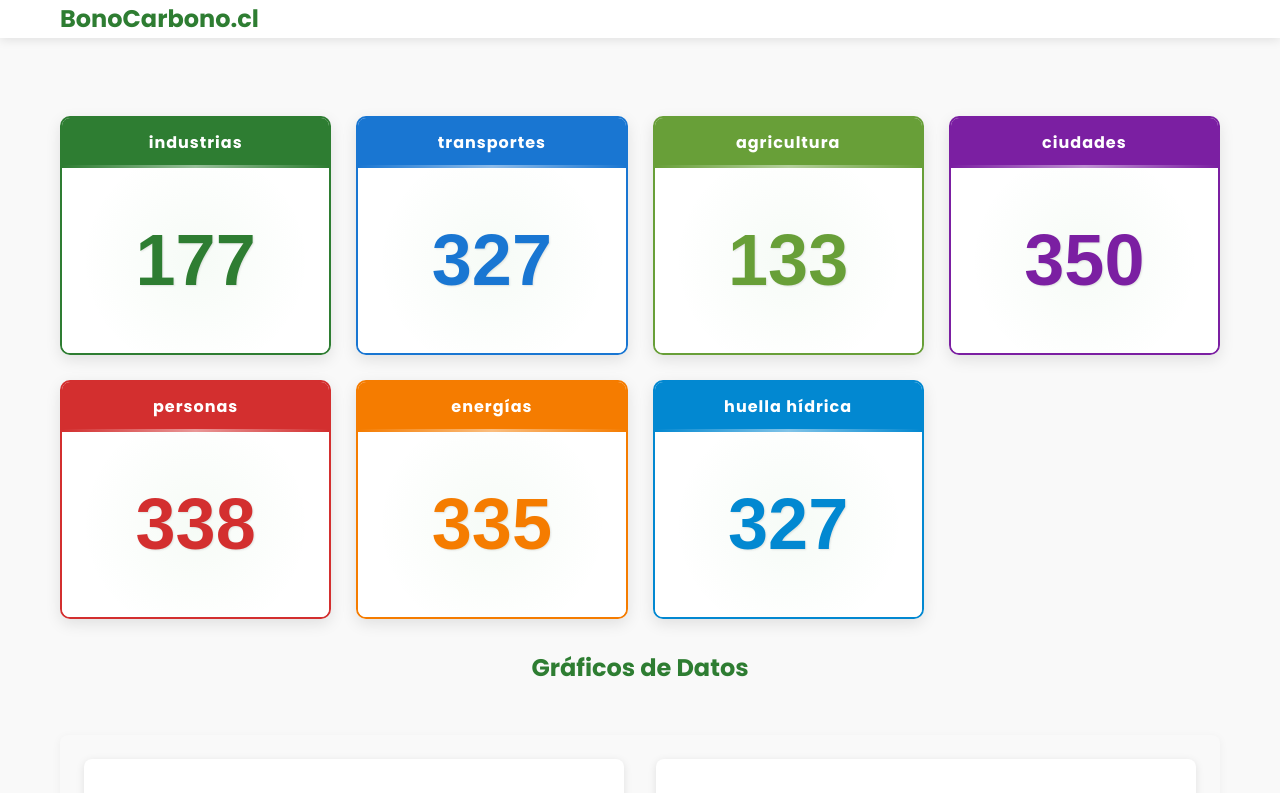
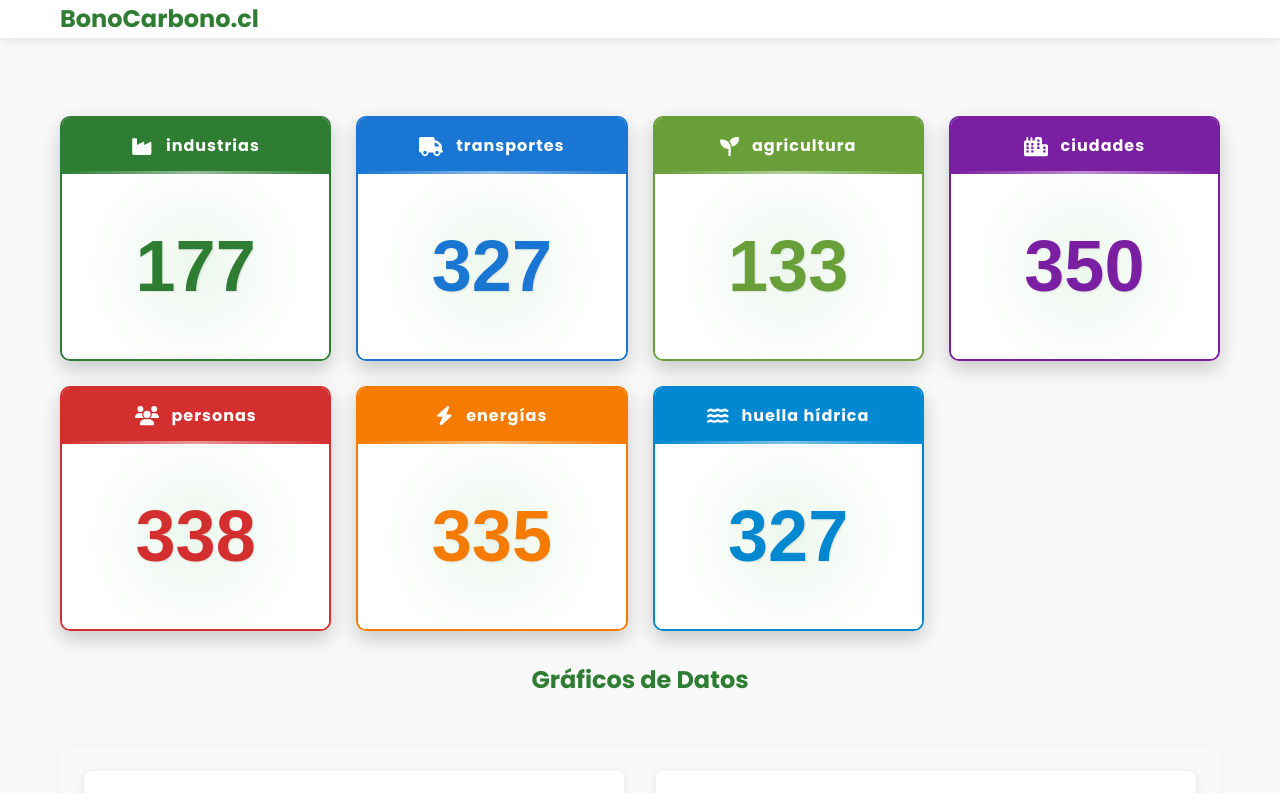
Before and after one commit to AH-jin/BonoCarbono.cl, a React (Vite) app: page / in a window 1280 px wide. Shown: the top 793 px of the page. Built offline with nearby package versions, Linux system fonts and the light colour scheme.

Commit message:
tablaV3.5

```diff
--- a/package.json
+++ b/package.json
@@ -10,6 +10,9 @@
     "preview": "vite preview"
   },
   "dependencies": {
+    "@fortawesome/fontawesome-svg-core": "^6.7.2",
+    "@fortawesome/free-solid-svg-icons": "^6.7.2",
+    "@fortawesome/react-fontawesome": "^0.2.2",
     "aos": "^2.3.4",
     "chart.js": "^4.4.9",
     "react": "^18.2.0",
--- a/src/components/CarbonTables.jsx
+++ b/src/components/CarbonTables.jsx
@@ -1,5 +1,15 @@
 import { useState, useEffect } from 'react';
 import CarbonCharts from './CarbonCharts';
+import { FontAwesomeIcon } from '@fortawesome/react-fontawesome';
+import {
+  faIndustry,
+  faTruck,
+  faSeedling,
+  faCity,
+  faUsers,
+  faBolt,
+  faWater
+} from '@fortawesome/free-solid-svg-icons';
 import './CarbonTables.css';
 import './CardStyle.css';
 
@@ -14,13 +24,13 @@ const CarbonTables = () => {
   // Generar datos al cargar el componente
   useEffect(() => {
     const categories = [
-      { id: 'industrias', name: 'industrias' },
-      { id: 'transportes', name: 'transportes' },
-      { id: 'agricultura', name: 'agricultura' },
-      { id: 'ciudades', name: 'ciudades' },
-      { id: 'personas', name: 'personas' },
-      { id: 'energias', name: 'energías' },
-      { id: 'huellaHidrica', name: 'huella hídrica' }
+      { id: 'industrias', name: 'industrias', icon: faIndustry },
+      { id: 'transportes', name: 'transportes', icon: faTruck },
+      { id: 'agricultura', name: 'agricultura', icon: faSeedling },
+      { id: 'ciudades', name: 'ciudades', icon: faCity },
+      { id: 'personas', name: 'personas', icon: faUsers },
+      { id: 'energias', name: 'energías', icon: faBolt },
+      { id: 'huellaHidrica', name: 'huella hídrica', icon: faWater }
     ];
 
     const generatedData = categories.map(category => ({
@@ -133,6 +143,7 @@ const CarbonTables = () => {
             data-aos-delay={cardData.findIndex(d => d.id === item.id) * 100}
           >
             <div className="card-header">
+              <FontAwesomeIcon icon={item.icon} className="card-icon" />
               {item.name}
             </div>
             <div className="card-body">
--- a/src/components/CardStyle.css
+++ b/src/components/CardStyle.css
@@ -12,25 +12,34 @@
   display: flex;
   flex-direction: column;
   transition: all 0.3s ease;
-  box-shadow: 0 5px 15px rgba(0, 0, 0, 0.1);
+  box-shadow: 0 8px 20px rgba(0, 0, 0, 0.2);
   position: relative;
 }
 
 .card-item:hover {
   transform: translateY(-5px);
-  box-shadow: 0 10px 20px rgba(0, 0, 0, 0.15);
+  box-shadow: 0 15px 30px rgba(0, 0, 0, 0.25);
 }
 
 .card-header {
   background-color: #2e7d32;
   color: white;
-  padding: 12px;
+  padding: 15px 12px;
   text-align: center;
   font-weight: bold;
   text-transform: lowercase;
   letter-spacing: 1px;
   position: relative;
   overflow: hidden;
+  display: flex;
+  align-items: center;
+  justify-content: center;
+  gap: 8px;
+}
+
+.card-icon {
+  font-size: 1.2rem;
+  margin-right: 5px;
 }
 
 .card-header::after {
@@ -61,7 +70,7 @@
   left: 0;
   width: 100%;
   height: 100%;
-  background: radial-gradient(circle at center, rgba(76, 175, 80, 0.05) 0%, transparent 70%);
+  background: radial-gradient(circle at center, rgba(76, 175, 80, 0.1) 0%, transparent 70%);
   z-index: 0;
 }
 
```
Also changed, not shown: 1 other file (tests, documents, lock files or other folders).
